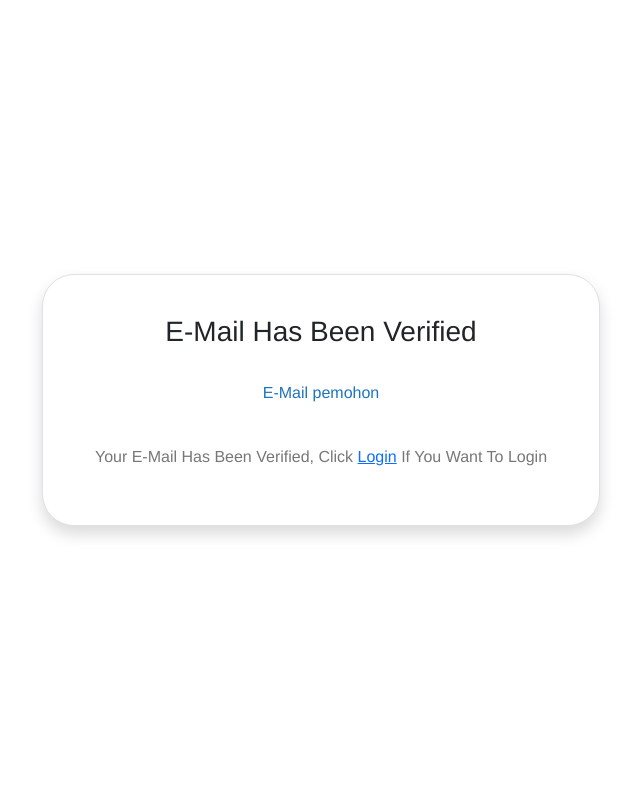
After one commit to wzdnn/PalaganTeam-kansaiMU, a PHP site: page /emailVerifiedDone.html in a window 1280 px wide. The commit adds this page. Shown: the whole page, without its empty margins (319-959 px from the left). Run offline with PHP 8.4, Linux system fonts and the light colour scheme.

Commit message:
menambahkan notif dan verified email page

```diff
--- a/public/css/loginstyle.css
+++ b/public/css/loginstyle.css
@@ -46,6 +46,10 @@ h6 {
   color: var(--secondary);
 }
 
+.text-color-highlight {
+  color: var(--base);
+}
+
 .text-center {
   text-align: center;
 }
--- /dev/null
+++ b/public/emailVerifiedDone.html
@@ -0,0 +1,41 @@
+<!DOCTYPE html>
+<html lang="en">
+  <head>
+    <meta charset="UTF-8" />
+    <meta name="viewport" content="width=device-width, initial-scale=1.0" />
+    <title>Login</title>
+    <!-- LINK Start-->
+    <link rel="stylesheet" href="./css/aos.css" />
+    <link rel="stylesheet" href="./css/bootstrap.min.css" />
+    <link rel="stylesheet" href="./css/line-awesome.min.css" />
+    <link rel="stylesheet" href="./css/loginstyle.css" />
+    <!-- <link href="https://cdn.jsdelivr.net/npm/bootstrap@5.3.0/dist/css/bootstrap.min.css" rel="stylesheet" integrity="sha384-9ndCyUaIbzAi2FUVXJi0CjmCapSmO7SnpJef0486qhLnuZ2cdeRhO02iuK6FUUVM" crossorigin="anonymous" /> -->
+    <!-- LINK END -->
+  </head>
+  <body>
+    <div class="container d-flex justify-content-center align-items-center min-vh-100">
+      <div class="row-md border rounded-5 p-3 bg-white shadow box-area">
+        <div class="col-md">
+          <div class="row align-items-center">
+            <div class="header-text mt-4 mb-4">
+              <h3>E-Mail Has Been Verified</h3>
+            </div>
+            <div class="header-text mb-4">
+              <p class="text-color-highlight text-center">E-Mail pemohon</p>
+            </div>
+            <div class="header-text mb-4">
+              <p class="text-color-base text-center">Your E-Mail Has Been Verified, Click <a href="login.html">Login</a> If You Want To Login</p>
+            </div>
+          </div>
+        </div>
+      </div>
+    </div>
+
+    <!-- JS Script Start -->
+    <script src="./js/bootstrap.bundle.min.js"></script>
+    <script src="./js/aos.js"></script>
+    <script src="./js/main.js"></script>
+    <!-- <script src="https://cdn.jsdelivr.net/npm/bootstrap@5.3.0/dist/js/bootstrap.bundle.min.js" integrity="sha384-geWF76RCwLtnZ8qwWowPQNguL3RmwHVBC9FhGdlKrxdiJJigb/j/68SIy3Te4Bkz" crossorigin="anonymous"></script> -->
+    <!-- JS Script End -->
+  </body>
+</html>
--- a/public/js/registerValidation.js
+++ b/public/js/registerValidation.js
@@ -8,6 +8,7 @@ form.addEventListener('submit', (e) => {
   e.preventDefault();
 
   checkInputs();
+  return;
 });
 
 function checkInputs() {
@@ -57,6 +58,7 @@ function setErrorFor(input, message) {
 function setSuccessFor(input) {
   const formFloating = input.parentElement;
   formFloating.className = 'form-floating success';
+  form.submit();
 }
 
 function isEmail(email) {
--- a/public/register.html
+++ b/public/register.html
@@ -20,7 +20,7 @@
             <div class="header-text py-4">
               <h1>Create An Account</h1>
             </div>
-            <form action="" method="post" name="form" id="form">
+            <form action="emailVerifiedNotif.html" method="post" name="form" id="form">
               <div class="form-floating mb-3">
                 <input type="text" id="nama" class="form-control" placeholder="Nama" />
                 <label for="floatingInput" class="text-color-base"> Full Name </label>
```
Also changed, not shown: public/emailVerifiedNotif.html (added, +41 -0 lines).
